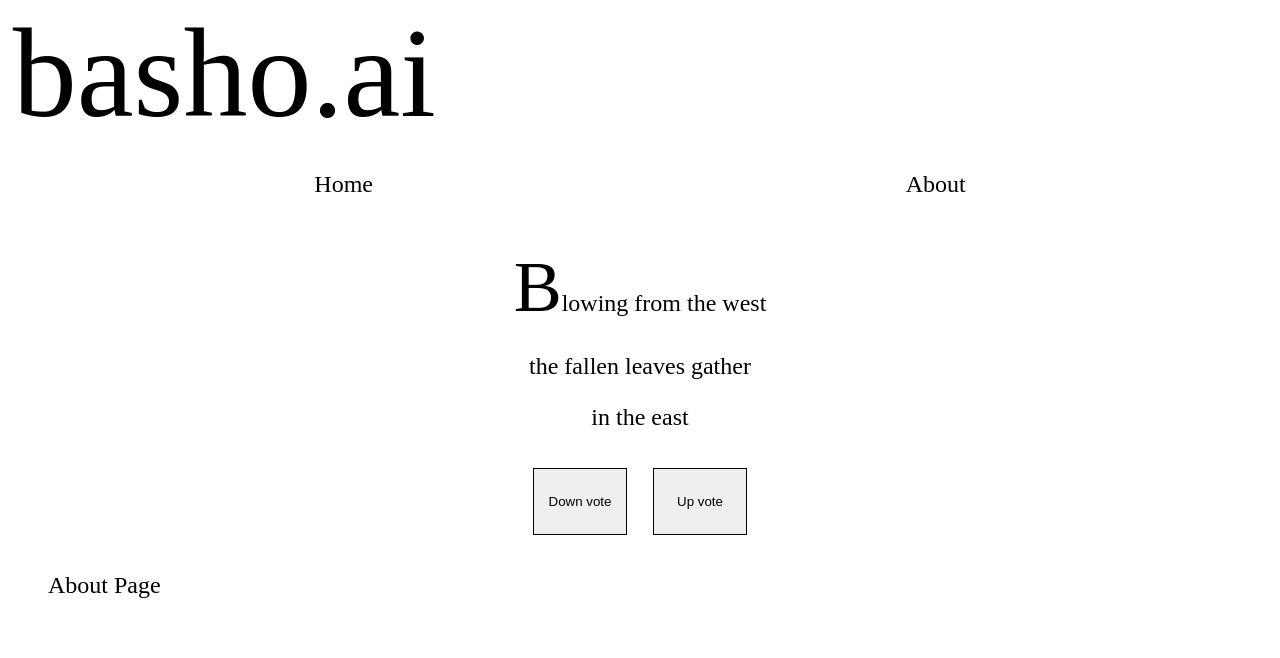
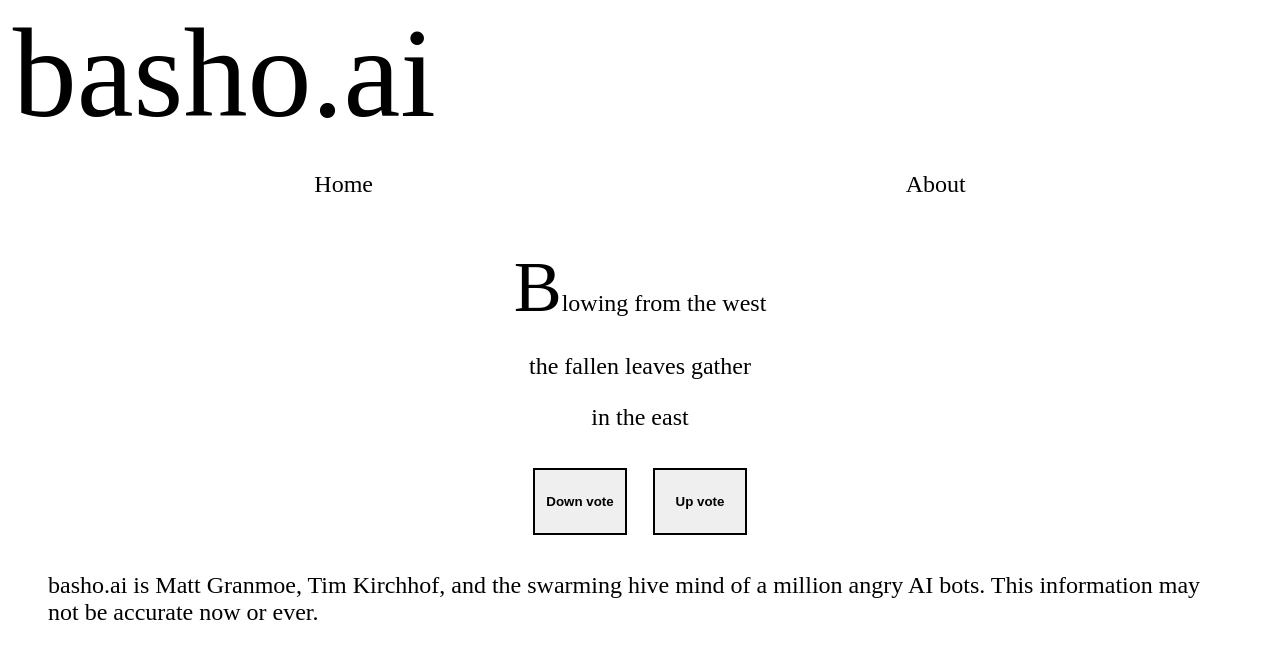
Before and after one commit to granmoe/basho, a Next.js app in the folder web/: page /about in a window 1280 px wide. Shown: the top 658 px of the page. Built offline with nearby package versions, Linux system fonts and the light colour scheme; a web font is replaced by a local one.

Commit message:
pre-merge commit

```diff
--- a/web/components/layout.js
+++ b/web/components/layout.js
@@ -56,11 +56,14 @@ const Haiku = [
 const Button = styled.button`
   color: ${({ theme }) => theme.primary};
   background-color: ${({ theme }) => theme.secondary};
+  border: 2px solid ${({ theme }) => theme.primary};
   margin: 1em;
-  border-radius: 0px;
-  border: 1px solid ${({ theme }) => theme.primary};
   height: 5em;
   width: 7em;
+  font-weight: 700;
+  :hover {
+    cursor: pointer;
+  }
 `
 
 export default ({ children }) => (
@@ -78,6 +81,10 @@ export default ({ children }) => (
       <Button /*props={DECREMENT}*/>Down vote</Button>
       <Button /*props={INCREMENT}*/>Up vote</Button>
     </ContentWrapper>
-    <Content>{children}</Content>
+    <Content>
+      <Link>
+        <a>{children}</a>
+      </Link>
+    </Content>
   </Wrapper>
 )
--- a/web/pages/about.js
+++ b/web/pages/about.js
@@ -1,3 +1,8 @@
 import Layout from '../components/layout'
 
-export default () => <Layout>About Page</Layout>
+export default () => (
+  <Layout>
+    basho.ai is Matt Granmoe, Tim Kirchhof, and the swarming hive mind of a
+    million angry AI bots. This information may not be accurate now or ever.{' '}
+  </Layout>
+)
```
